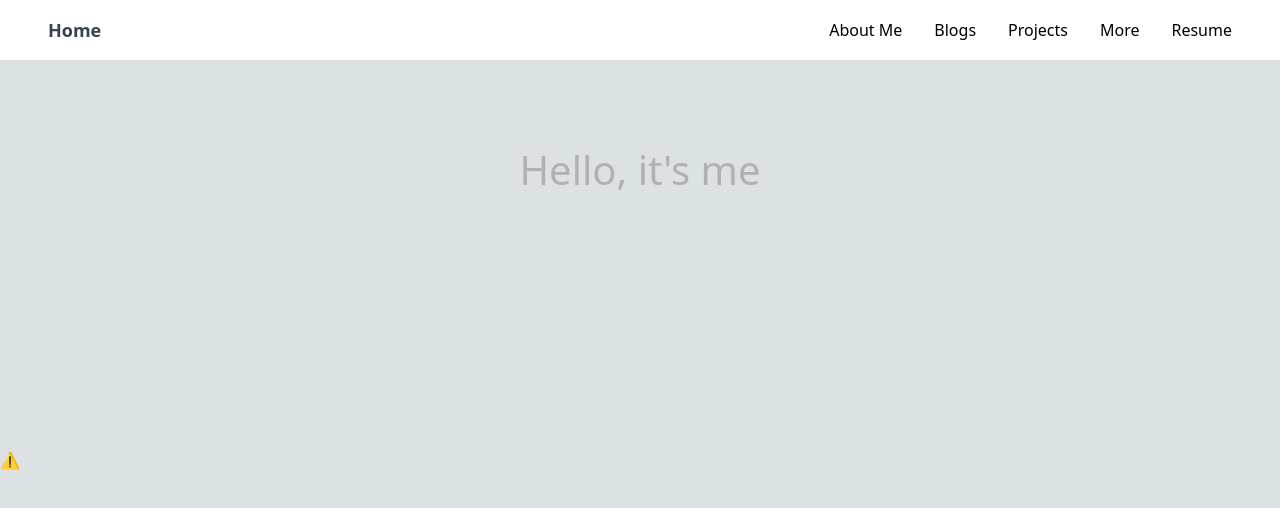
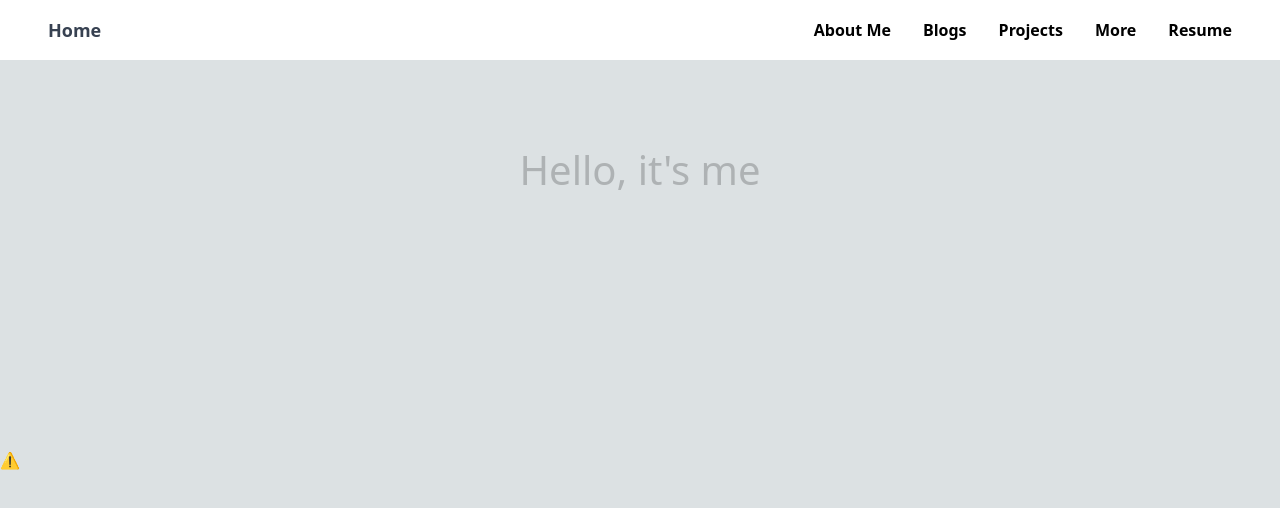
Before and after one commit to MarcusChau/Personal-Website, a plain HTML site: page index.html in a window 1280 px wide. Drawn offline with nearby package versions, Linux system fonts and the light colour scheme; no server answers.

Commit message:
Changed font weight
Changed the font weight in navbar

```diff
--- a/index.html
+++ b/index.html
@@ -32,19 +32,19 @@
                 <div class="hidden w-full md:flex md:items-center md:w-auto" id="menu">
                     <ul class="text-base text-black pt-4 md:flex md:justify-between md:pt-0">
                         <li>
-                            <a class="md:p-4 py-2 block hover:shadow-md hover:border-2 border-black rounded-lg" href="AboutMe.html">About Me</a>
+                            <a class="md:p-4 py-2 block hover:shadow-md hover:border-2 border-black rounded-lg font-semibold" href="AboutMe.html">About Me</a>
                         </li>
                         <li>
-                            <a class="md:p-4 py-2 block hover:shadow-md hover:border-2 border-black rounded-lg" href="Blog.html">Blogs</a>
+                            <a class="md:p-4 py-2 block hover:shadow-md hover:border-2 border-black rounded-lg font-semibold" href="Blog.html">Blogs</a>
                         </li>
                         <li>
-                            <a class="md:p-4 py-2 block hover:shadow-md hover:border-2 border-black rounded-lg" href="Projects.html">Projects</a>
+                            <a class="md:p-4 py-2 block hover:shadow-md hover:border-2 border-black rounded-lg font-semibold" href="Projects.html">Projects</a>
                         </li>
                         <li>
-                            <a class="md:p-4 py-2 block hover:shadow-md hover:border-2 border-black rounded-lg" href="More.html">More</a>
+                            <a class="md:p-4 py-2 block hover:shadow-md hover:border-2 border-black rounded-lg font-semibold" href="More.html">More</a>
                         </li>
                         <li>
-                            <a class="md:p-4 py-2 block hover:shadow-md hover:border-2 border-black rounded-lg" href="src/img/College Resume - Marcus Chau (14).pdf" target="_blank">Resume</a>
+                            <a class="md:p-4 py-2 block hover:shadow-md hover:border-2 border-black rounded-lg font-semibold" href="src/img/College Resume - Marcus Chau (14).pdf" target="_blank">Resume</a>
                         </li>
                     </ul>
                 </div>
```
